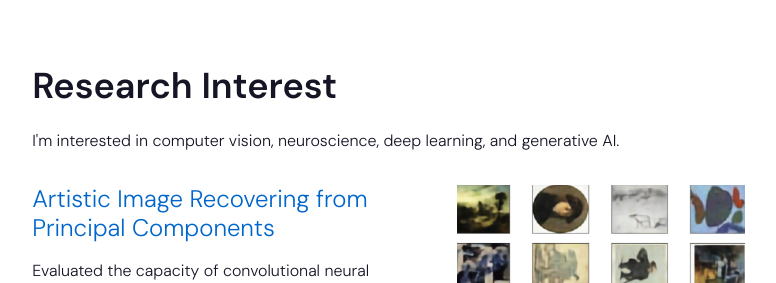
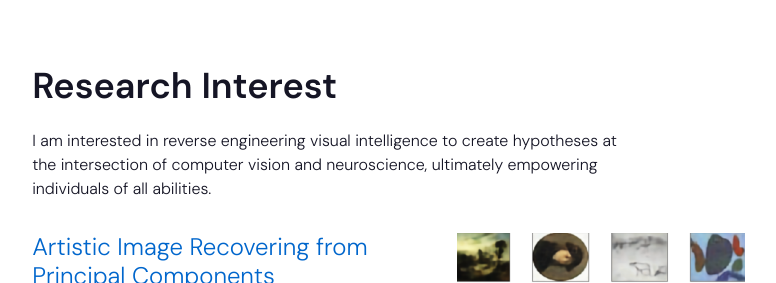
Before and after one commit to chang-1/xyz, a React (Create React App) app: page / in a window 1280 px wide. Shown: the part 860-1143 px from the top of the page, without its empty margins (309-1085 px from the left). Built offline with nearby package versions, Linux system fonts and the light colour scheme.

Commit message:
Update Research.js

```diff
--- a/src/components/Research/Research.js
+++ b/src/components/Research/Research.js
@@ -7,7 +7,7 @@ export default function Research(props){
     return(
         <section className={`research ${ isMobile?'col-12':'col-8'}`} id="research">
             <h2 className='research_title'> Research Interest</h2>
-            <p className='research_text'>  I'm interested in computer vision, neuroscience, deep learning, and generative AI.</p>
+            <p className='research_text'>  I am interested in reverse engineering visual intelligence to create hypotheses at the intersection of computer vision and neuroscience, ultimately empowering individuals of all abilities.</p>
 
 
             {/* Research Item 1*/}
```
